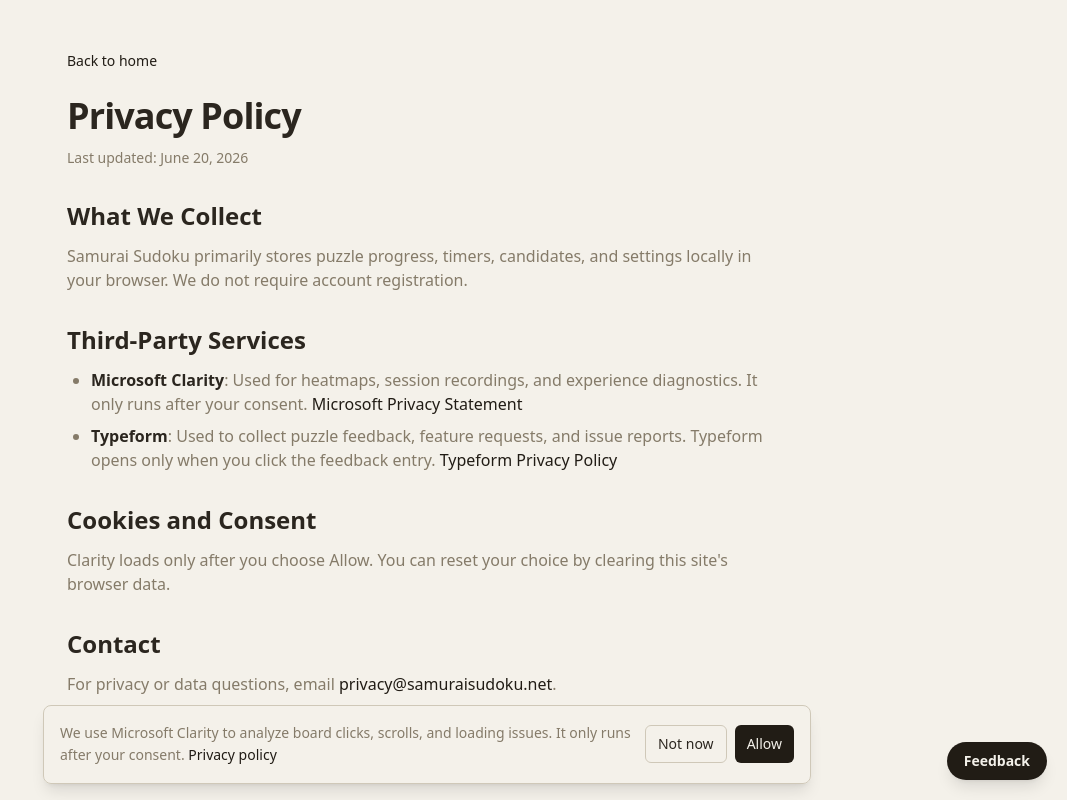
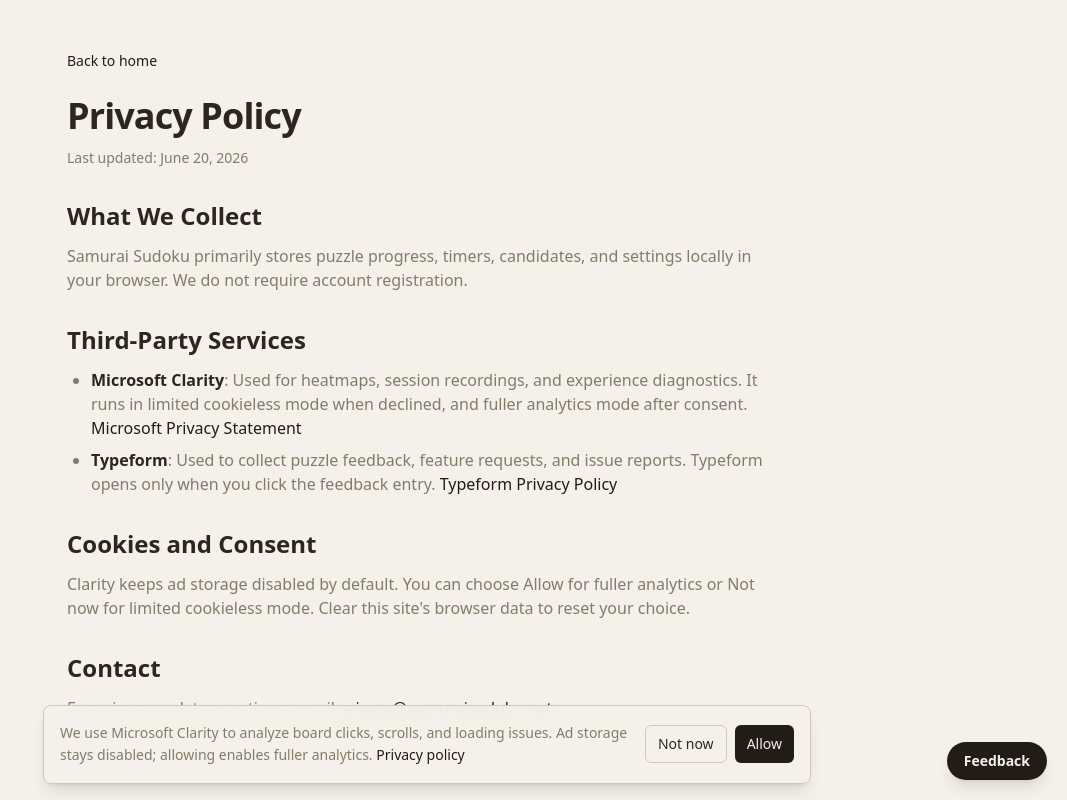
Before and after one commit to yanruoyi999/samurai-sudoku-game, a Next.js app: page /en/privacy in a window 1280 px wide. Shown: the whole page, without its empty margins (213-1280 px from the left). Built offline with nearby package versions, Linux system fonts and the light colour scheme; no server answers.

Commit message:
feat(analytics): improve visitor tracking

```diff
--- a/app/[locale]/privacy/page.tsx
+++ b/app/[locale]/privacy/page.tsx
@@ -64,8 +64,8 @@ export default async function PrivacyPage({ params }: PrivacyPageProps) {
           <li>
             <strong className="text-foreground">Microsoft Clarity</strong>:{" "}
             {isZh
-              ? "用于热图、会话回放和体验问题分析，只在你同意后启用。"
-              : "Used for heatmaps, session recordings, and experience diagnostics. It only runs after your consent."}{" "}
+              ? "用于热图、会话回放和体验问题分析。拒绝时以无 Cookie 的有限模式运行；同意后启用更完整的分析。"
+              : "Used for heatmaps, session recordings, and experience diagnostics. It runs in limited cookieless mode when declined, and fuller analytics mode after consent."}{" "}
             <a
               href="https://privacy.microsoft.com/privacystatement"
               target="_blank"
@@ -96,8 +96,8 @@ export default async function PrivacyPage({ params }: PrivacyPageProps) {
         <h2 className="text-2xl font-semibold">{isZh ? "Cookie 和同意" : "Cookies and Consent"}</h2>
         <p className="text-muted-foreground">
           {isZh
-            ? "Clarity 只有在你点击同意后才会加载。你可以通过浏览器清除本网站数据来重置选择。"
-            : "Clarity loads only after you choose Allow. You can reset your choice by clearing this site's browser data."}
+            ? "Clarity 默认不使用广告存储；你可以点击同意启用更完整的分析，也可以选择暂不。你可以通过浏览器清除本网站数据来重置选择。"
+            : "Clarity keeps ad storage disabled by default. You can choose Allow for fuller analytics or Not now for limited cookieless mode. Clear this site's browser data to reset your choice."}
         </p>
       </section>
 
--- a/app/layout.tsx
+++ b/app/layout.tsx
@@ -1,4 +1,6 @@
 import type { Metadata } from "next";
+import { Analytics } from "@vercel/analytics/next";
+import { SpeedInsights } from "@vercel/speed-insights/next";
 import { Fraunces } from "next/font/google";
 import { headers } from "next/headers";
 import { locales } from "@/i18n";
@@ -65,6 +67,8 @@ export default async function RootLayout({
       <body className="font-sans">
         {children}
         <ClarityConsent locale={htmlLang} />
+        <Analytics />
+        <SpeedInsights />
       </body>
     </html>
   );
--- a/components/analytics/ClarityConsent.tsx
+++ b/components/analytics/ClarityConsent.tsx
@@ -14,14 +14,27 @@ interface ClarityFunction {
 }
 
 const storageKey = "samurai_sudoku_clarity_consent";
+type AnalyticsConsent = "granted" | "denied";
 const clarityProjectId =
   process.env.NEXT_PUBLIC_SUDOKU_CLARITY_PROJECT_ID ||
   process.env.NEXT_PUBLIC_CLARITY_PROJECT_ID ||
   "";
 
-function loadClarity(projectId: string) {
-  if (!projectId || window.clarity) return;
+function setClarityConsent(analyticsStorage: AnalyticsConsent) {
+  const clarity = window.clarity;
 
+  if (typeof clarity === "function") {
+    clarity("consentv2", {
+      ad_Storage: "denied",
+      analytics_Storage: analyticsStorage,
+    });
+  }
+}
+
+function loadClarity(projectId: string, analyticsStorage: AnalyticsConsent) {
+  if (!projectId) return;
+
+  if (!window.clarity) {
     (function initClarity(c: Window, l: Document, r: string, i: string) {
       c.clarity =
         c.clarity ||
@@ -34,11 +47,9 @@ function loadClarity(projectId: string) {
       const firstScript = l.getElementsByTagName(r)[0];
       firstScript.parentNode?.insertBefore(script, firstScript);
     })(window, document, "script", projectId);
+  }
 
-  const clarity = window.clarity as ClarityFunction | undefined;
-  if (typeof clarity === "function") {
-    clarity("consent");
-  }
+  setClarityConsent(analyticsStorage);
 }
 
 interface ClarityConsentProps {
@@ -53,9 +64,7 @@ export function ClarityConsent({ locale }: ClarityConsentProps) {
     if (!clarityProjectId) return;
     const saved = window.localStorage.getItem(storageKey);
     setChoice(saved);
-    if (saved === "granted") {
-      loadClarity(clarityProjectId);
-    }
+    loadClarity(clarityProjectId, saved === "granted" ? "granted" : "denied");
   }, []);
 
   if (!clarityProjectId || choice) return null;
@@ -63,12 +72,13 @@ export function ClarityConsent({ locale }: ClarityConsentProps) {
   const accept = () => {
     window.localStorage.setItem(storageKey, "granted");
     setChoice("granted");
-    loadClarity(clarityProjectId);
+    loadClarity(clarityProjectId, "granted");
   };
 
   const decline = () => {
     window.localStorage.setItem(storageKey, "denied");
     setChoice("denied");
+    loadClarity(clarityProjectId, "denied");
   };
 
   return (
@@ -76,8 +86,8 @@ export function ClarityConsent({ locale }: ClarityConsentProps) {
       <div className="flex flex-col gap-3 md:flex-row md:items-center md:justify-between">
         <p className="leading-relaxed text-muted-foreground">
           {isZh
-            ? "我们使用 Microsoft Clarity 分析数独棋盘点击、滚动和加载问题，只在你同意后启用。"
-            : "We use Microsoft Clarity to analyze board clicks, scrolls, and loading issues. It only runs after your consent."}{" "}
+            ? "我们使用 Microsoft Clarity 分析数独棋盘点击、滚动和加载问题。默认不使用广告存储；同意后会启用更完整的分析。"
+            : "We use Microsoft Clarity to analyze board clicks, scrolls, and loading issues. Ad storage stays disabled; allowing enables fuller analytics."}{" "}
           <a href={`/${locale}/privacy`} className="font-medium text-primary hover:text-primary/80">
             {isZh ? "隐私政策" : "Privacy policy"}
           </a>
--- a/package.json
+++ b/package.json
@@ -18,6 +18,8 @@
   },
   "dependencies": {
     "@ducanh2912/next-pwa": "10.2.9",
+    "@vercel/analytics": "^2.0.1",
+    "@vercel/speed-insights": "^2.0.0",
     "clsx": "^2.1.0",
     "next": "^15.5.19",
     "next-intl": "^4.13.0",
```
Also changed, not shown: 1 other file (tests, documents, lock files or other folders). Lines whose indentation alone changed are shown as unchanged.
